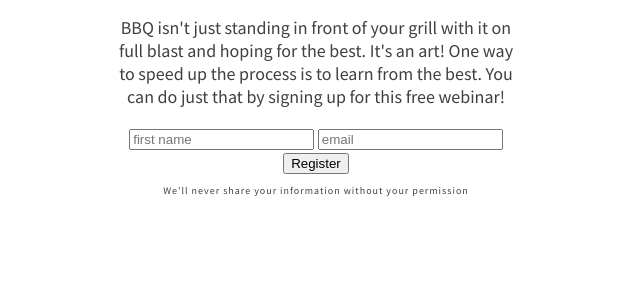
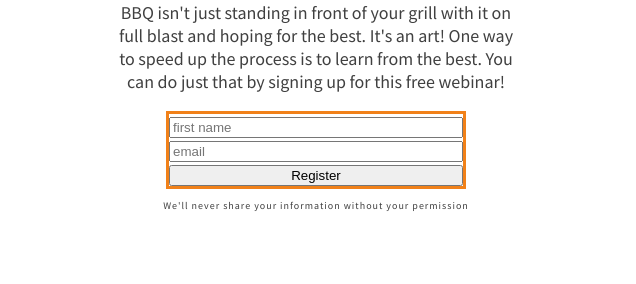
Before and after one commit to mikerobards/bbq-splash-page, a plain HTML site: page index.html in a window 1280 px wide. Shown: the part 334-618 px from the top of the page, 644-1280 px from the left. Drawn offline with Linux system fonts and the light colour scheme.

Commit message:
style form

```diff
--- a/css/style.css
+++ b/css/style.css
@@ -81,7 +81,18 @@ strong {
     margin-right: auto;
 }
 
+/* form */
 
+.email-collector {
+    border: 3px #F18119 solid;
+    width: 80%;
+    max-width: 300px;
+}
+
+input,
+.btn {
+    width: 100%;
+}
 
 
 /* media queries */
--- a/index.html
+++ b/index.html
@@ -28,7 +28,7 @@
         webinar!
       </p>
 
-      <form action="#" method="POST">
+      <form class="email-collector" action="#" method="POST">
         <input type="text" placeholder="first name" required>
         <input type="email" placeholder="email" required>
         <button class="btn btn-primary" type="submit">Register</button>
```
